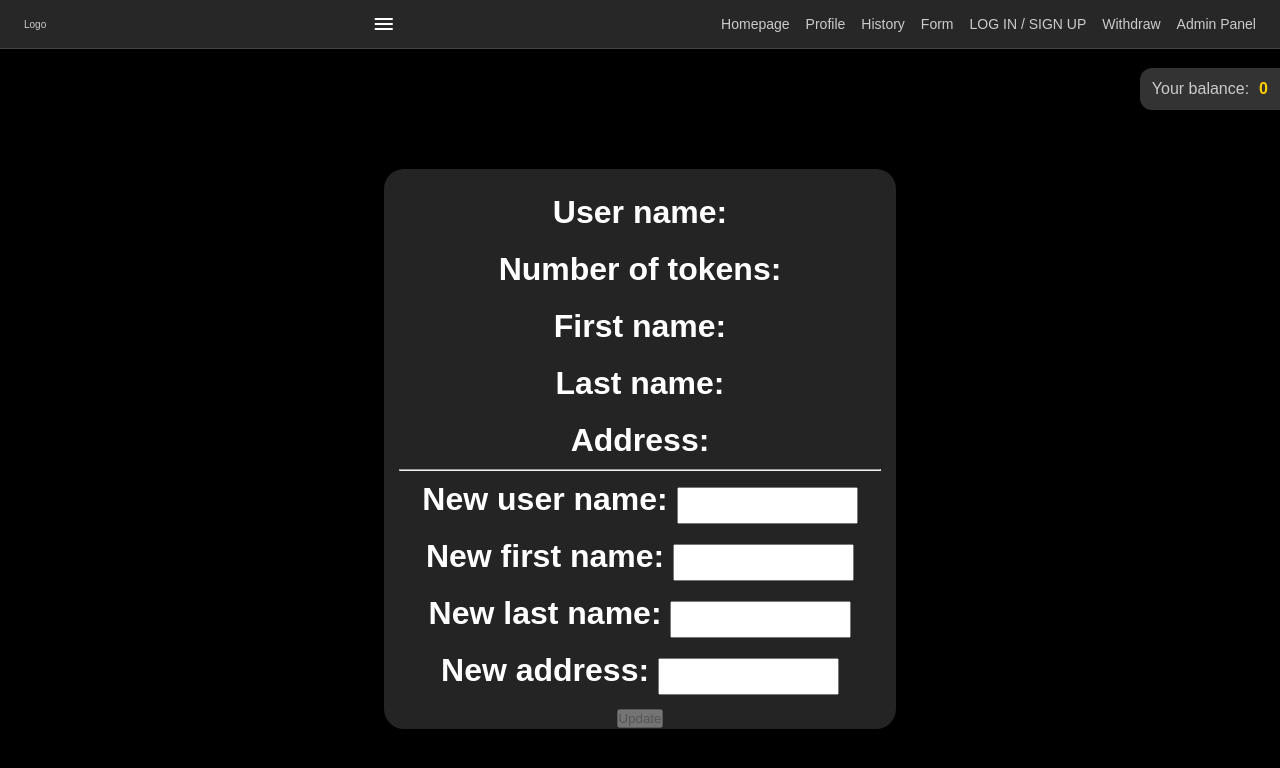
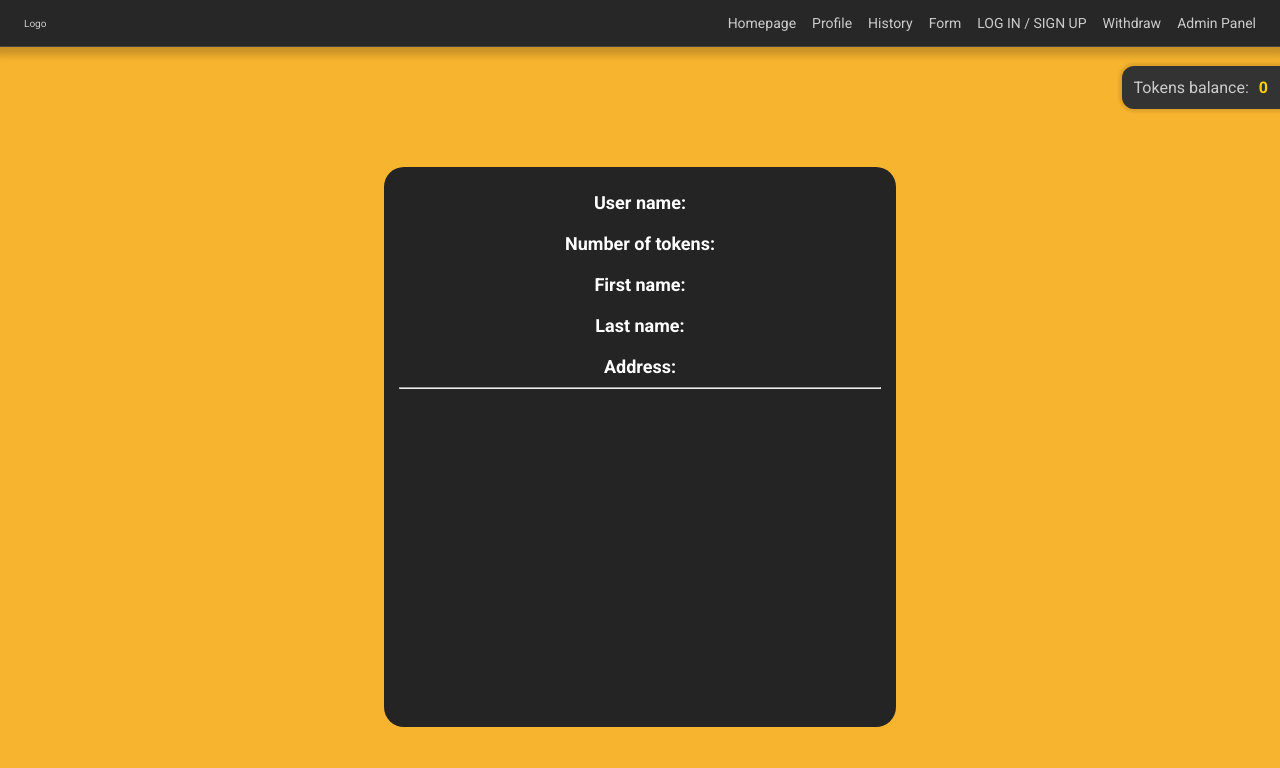
Before and after one commit to bartek623/HackYeahFront, a React (Create React App) app in the folder front/: page /Profile in a window 1280 px wide. Shown: the top 768 px of the page. Built offline with nearby package versions, Linux system fonts and the light colour scheme.

Commit message:
final commit1

```diff
--- a/front/public/index.html
+++ b/front/public/index.html
@@ -16,6 +16,9 @@
     <link rel="manifest" href="%PUBLIC_URL%/manifest.json" />
 
     <link rel="stylesheet" href="https://fonts.googleapis.com/css2?family=Material+Symbols+Outlined:opsz,wght,FILL,GRAD@20..48,100..700,0..1,-50..200" />
+    <link rel="preconnect" href="https://fonts.googleapis.com">
+<link rel="preconnect" href="https://fonts.gstatic.com" crossorigin>
+<link href="https://fonts.googleapis.com/css2?family=Roboto:wght@400;500;700&display=swap" rel="stylesheet">
     <!--
       Notice the use of %PUBLIC_URL% in the tags above.
       It will be replaced with the URL of the `public` folder during the build.
--- a/front/src/components/BagForm/BagForm.js
+++ b/front/src/components/BagForm/BagForm.js
@@ -1,4 +1,5 @@
 import { useState, useRef } from "react";
+import heroImg from "../../img/hero-img.jpeg";
 
 import style from "./BagForm.module.css";
 
@@ -8,6 +9,7 @@ function BagForm() {
   const codeRef = useRef();
   const sortRef = useRef();
   const weightRef = useRef();
+  const addrRef = useRef();
 
   const submitHandler = function (e) {
     e.preventDefault();
@@ -15,10 +17,12 @@ function BagForm() {
   };
 
   const changeHandler = function () {
+    setTokens(parseInt(weightRef.current.value) ? parseInt(weightRef.current.value)*5 : 0)
+
     if (
       codeRef.current.value === "" ||
       sortRef.current.value === "" ||
-      weightRef.current.value === ""
+      weightRef.current.value === "" || addrRef.current.value === ""
     ) {
       setCanSubmit(false);
       return;
@@ -29,7 +33,9 @@ function BagForm() {
 
   return (
     <main className={style.main}>
-      <form className={style["form-card"]} onSubmit={submitHandler}>
+
+      <form className={style["form-card"] } onSubmit={submitHandler}>
+        <div className={style.fixDiv}>
         <h3 className={style.heading}>Send request</h3>
 
         <div className={style.control}>
@@ -51,7 +57,7 @@ function BagForm() {
         <div className={style.control}>
           <label htmlFor="address">Address</label>
           <input
-            ref={weightRef}
+            ref={addrRef}
             type="number"
             id="address"
             placeholder="Type your address"
@@ -71,7 +77,7 @@ function BagForm() {
 
         <button disabled={!canSubmit} className={style.submit} type="submit">
           Submit
-        </button>
+        </button></div>
       </form>
     </main>
   );
--- a/front/src/components/BagForm/BagForm.module.css
+++ b/front/src/components/BagForm/BagForm.module.css
@@ -13,9 +13,19 @@
   color: #111;
 }
 
+.fixDiv{
+  opacity: 0.6;
+}
+.fixDiv:hover{
+  opacity: 1;
+}
+
 .form-card {
   height: fit-content;
   background-color: #888;
+  background-image: url("../../img/hero-img.jpeg");
+  background-size: cover;
+  background-blend-mode:multiply  ;
   width: 64rem;
   max-width: 95%;
   box-shadow: 0 0 4px 4px rgba(0, 0, 0, 0.05);
--- a/front/src/components/Header/Header.js
+++ b/front/src/components/Header/Header.js
@@ -4,18 +4,18 @@ import { useState } from "react";
 
 
 function Header() {
-  const [isUnrolled, setRolled] = useState(false);
+  const [isUnrolled, setUnRolled] = useState(false);
   const mobileMenuHandler = function(){
-
+    setUnRolled(p=>!p);
   }
 
   return (
-    <header className={style["main-header"]}>
-      <div>Logo</div>
+    <header className={style['main-header']}>
+      <div className={style.logo}>Logo</div>
       <button onClick={mobileMenuHandler} className='material-symbols-outlined' >
         menu
       </button>
-      <nav className={style["main-nav"]}>
+      <nav className={`${style['main-nav']} ${isUnrolled ? style.unrolled : ''} `}>
         <ul>
           <li>
             <Link to="/">Homepage</Link>
@@ -42,7 +42,7 @@ function Header() {
         </ul>
       </nav>
       <div className={style.tokens}>
-        <p>Your balance: </p>
+        <p>Tokens balance: </p>
         <span>0</span>
       </div>
     </header>
--- a/front/src/components/Header/Header.module.css
+++ b/front/src/components/Header/Header.module.css
@@ -74,6 +74,7 @@
 }
 
 .main-header button{
+  display: none;
   background: none;
   border: none;
   color: white;
@@ -83,15 +84,53 @@
   color: #888686;
 }
 
-@media (max-width: 38em){
+
+@media (max-width: 44em){
   .tokens p{
     display: none;
   }
   .tokens:hover p{
     display: block;
   }
-
-  .main-nav{
+  .main-nav ul{
     display: none;
   }
+
+  .main-header button{
+    display: block;
+    margin-left: auto;
+  }
+
+  .main-header li{
+    margin: 3vh 0;
+  }
+
+  .main-header .logo{
+    display: none;
+  }
+
+
+.main-header{
+  display: grid;
+
+  grid-template-columns: 1fr;
 }
+
+.unrolled{
+  flex-direction: column;
+}
+  .unrolled ul{
+    display: flex;
+    flex-direction: column;
+    align-items: center;
+    justify-content: center;
+    height: 100vh;
+  }
+
+  .list{
+    display: flex;
+    flex-direction: column;
+    align-items: center;
+  }
+
+}
--- a/front/src/components/Homepage/Homepage.js
+++ b/front/src/components/Homepage/Homepage.js
@@ -8,7 +8,7 @@ function Homepage() {
         <div className={style["hero-text"]}>
           <h2>Pack it away!</h2>
           <p>Got too many clothes, home textiles or shoes?</p>
-          <p>Pack it away and get tokens as rewards!</p>
+          <p>Pack them away and get tokens as rewards!</p>
         </div>
         <img
           className={style["hero-img"]}
--- a/front/src/components/Homepage/Homepage.module.css
+++ b/front/src/components/Homepage/Homepage.module.css
@@ -1,5 +1,6 @@
 .main {
-  background-color: #222;
+  background-color: rgba(142, 142, 142, 0.8);
+  background-color: #ddd;
   height: 100%;
   padding-top: 1.6rem;
 }
@@ -37,13 +38,13 @@
 .hero-text h2 {
   font-size: 6.4rem;
   margin-bottom: 1.6rem;
-  color: #ddd;
+  color: rgb(39, 39, 39,0.8);
   letter-spacing: -1px;
 }
 
 .hero-text p {
   font-size: 2rem;
-  color: #888;
+  color: #272727;
   letter-spacing: 1px;
   line-height: 1.3;
 }
--- a/front/src/components/Profile/Profile.js
+++ b/front/src/components/Profile/Profile.js
@@ -28,7 +28,7 @@ function Profile(){
                         <div className={style.divek}><label>Address: </label></div>
 
                         <hr></hr>
-
+                        <div className={style.changes}>
                         <div className={style.divek}>
                             <label>New user name: </label>
                             <input ref={inputUName} onChange={changeHandler} type="text"></input>
@@ -46,7 +46,7 @@ function Profile(){
                             <input ref={inputAddr} onChange={changeHandler} type="text"></input>
                         </div>
                         <button className={style.btn} disabled={isDisabled}>Update</button>
-
+                        </div>
                     </fieldset>
     </div>;
 }
--- a/front/src/components/Profile/Profile.module.css
+++ b/front/src/components/Profile/Profile.module.css
@@ -1,7 +1,7 @@
 .container{
     width: 100vw;
     height: 100vh;
-    background-color: black;
+    background-color: #f7b42e;
     color: white;
 }
 
@@ -15,7 +15,7 @@
 
 .fildek{
     font-weight: bolder;
-    font-size: xx-large;
+    font-size: large;
     border-radius: 20px;;
     width: 40vw;
     background-color: rgb(37, 36, 36);
@@ -44,6 +44,27 @@
 }
 
 .btn{
-    margin-top: 10px;
-    width: 20;
+    background-color: #f7b42e;
+  border: none;
+  color: rgb(34,34,34,0.8);
+  font-weight: bold;
+  padding: 12px 28px;
+  border-radius: 0.8rem;
+  text-align: center;
+  text-decoration: none;
+  display: inline-block;
+  font-size: 16px;
+  margin: 4px 2px;
+  cursor: pointer;
+
 }
+
+.changes{
+    display: none;
+}
+
+@media (max-width: 44rem){
+    .fildek{
+        font-size:x-small;
+    }
+}
--- a/front/src/index.css
+++ b/front/src/index.css
@@ -9,7 +9,7 @@ html {
 }
 
 body {
-  font-family: sans-serif;
+  font-family: 'Roboto', sans-serif;;
   width: 100vw;
   height: 100vh;
 }
```
